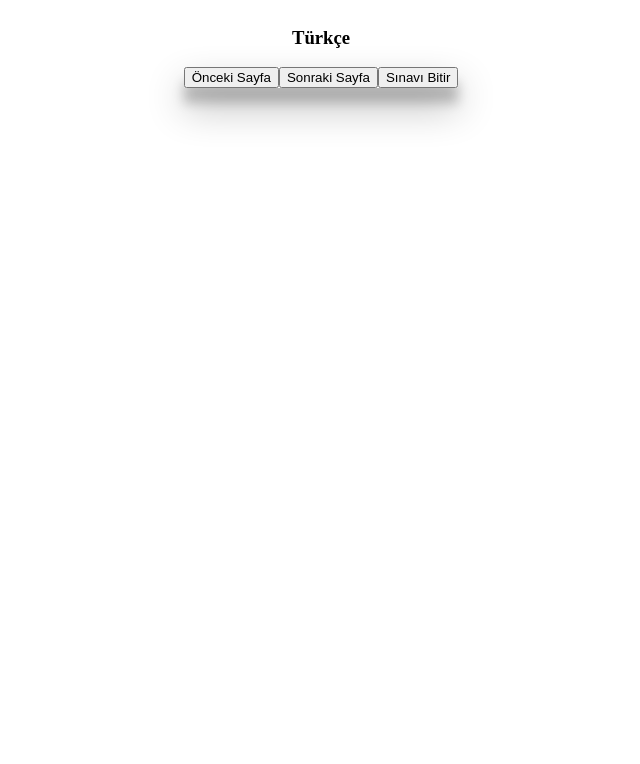
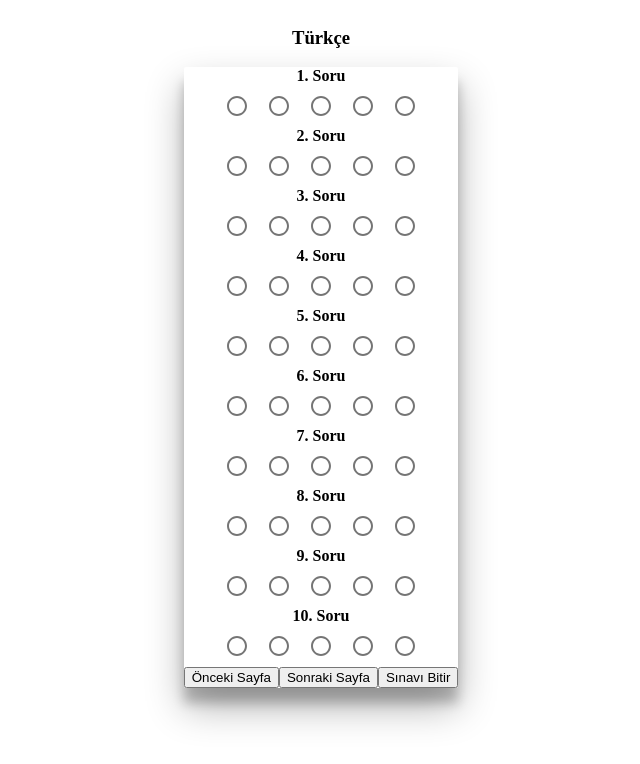
Before and after one commit to ymlihaa/Optik, a React app: page / in a window 1280 px wide. Shown: the top 764 px of the page, without its empty margins (319-959 px from the left). Built offline with nearby package versions, Linux system fonts and the light colour scheme; the HTML template or start-up script is replaced by a standard one.

Commit message:
pagination bug fixed . dont refresh page set data

```diff
--- a/src/App.js
+++ b/src/App.js
@@ -11,10 +11,10 @@ export default class App extends Component {
       alert: false,
       startIndex: 0,
     };
-    this.nextPage = this.nextPage.bind(this);
-    this.prevPage = this.prevPage.bind(this);
+
     this.setStorage = this.setStorage.bind(this);
     this.getStorage = this.getStorage.bind(this);
+    this.setAlertTrue = this.setAlertTrue.bind(this);
   }
 
   componentDidMount() {
@@ -38,38 +38,6 @@ export default class App extends Component {
     }
   }
 
-  nextPage() {
-    if (this.state.startIndex > 20) {
-      this.setState({
-        alert: true,
-        finish: true,
-      });
-      return;
-    }
-    this.setState((prevState) => {
-      return {
-        startIndex: parseInt(prevState.startIndex) + 10,
-      };
-    });
-    window.location.href = "http://localhost:8000/";
-  }
-
-  prevPage() {
-    console.log("click", this.state.startIndex);
-    if (this.state.startIndex < 10) {
-      this.setState({
-        alert: true,
-      });
-      return;
-    }
-    this.setState((prevState) => {
-      return {
-        startIndex: parseInt(prevState.startIndex) - 10,
-      };
-    });
-    window.location.href = "http://localhost:8000/";
-  }
-
   setStorage(x) {
     console.log("app.js/setStore ile set edilen :", x);
     localStorage.setItem("startIndex", x.toString());
@@ -83,6 +51,12 @@ export default class App extends Component {
   finishExam() {
     let result = { ...JSON.parse(localStorage.getItem("resultArr")) };
     console.log(result);
+  }
+
+  setAlertTrue() {
+    this.setState({
+      alert: true,
+    });
   }
 
   render() {
@@ -109,6 +83,7 @@ export default class App extends Component {
         Başarılar...
       </div>
     );
+
     return (
       <div style={Appwrapper} className="mx-auto p-2">
         <h3>{this.state.lessonName[0]}</h3>
@@ -129,37 +104,8 @@ export default class App extends Component {
             startIndex={this.state.startIndex}
             isFinish={this.state.finish}
             getItem={this.getStorage}
+            setAlertTrue={this.setAlertTrue}
           />
-          <div
-            className="btn-group  d-flex
-            justify-content-center
-            align-items-center
-            pt-3"
-            role="group"
-            aria-label="Basic example"
-          >
-            <button
-              type="button"
-              className="btn btn-primary  m-1"
-              onClick={this.prevPage}
-            >
-              Önceki Sayfa
-            </button>
-            <button
-              type="button"
-              className="btn btn-success m-1"
-              onClick={this.nextPage}
-            >
-              Sonraki Sayfa
-            </button>
-            <button
-              onClick={this.finishExam}
-              type="button"
-              class="btn btn-danger  m-1"
-            >
-              Sınavı Bitir
-            </button>
-          </div>
         </div>
       </div>
     );
--- a/src/components/Optik.js
+++ b/src/components/Optik.js
@@ -8,17 +8,19 @@ class Optik extends Component {
     this.state = {
       finish: false,
       result: [],
-      limit: 0,
+      startIndex: 0,
       htmlItems: [],
     };
     this.addClick = this.addClick.bind(this);
+    this.nextPage = this.nextPage.bind(this);
+    this.prevPage = this.prevPage.bind(this);
   }
 
   componentDidMount() {
     let value = this.props.getItem();
     const tempArr = { ...JSON.parse(localStorage.getItem("resultArr")) };
 
-    //  sayfayı yüklerken
+    // sayfayı yüklerken
     // Eğerki App componentinden gelen propsun içindeki isFinish datası true ise
     // state deki finish i true yap
     // değilse state deki limit değerini ve localStorage ' daki resulArr ı güncelle
@@ -53,6 +55,32 @@ class Optik extends Component {
     });
   }
 
+  nextPage() {
+    if (this.state.startIndex > 20) {
+      this.props.setAlertTrue();
+      return;
+    }
+    this.setState((prevState) => {
+      return {
+        startIndex: parseInt(prevState.startIndex) + 10,
+      };
+    });
+  }
+
+  prevPage() {
+    console.log("click", this.state.startIndex);
+    if (this.state.startIndex < 10) {
+      this.setState({
+        alert: true,
+      });
+      return;
+    }
+    this.setState((prevState) => {
+      return {
+        startIndex: parseInt(prevState.startIndex) - 10,
+      };
+    });
+  }
   render() {
     // İşaretlenin her bir soruyu local storage den getiriyor
     const localResultArr = {
@@ -91,7 +119,7 @@ class Optik extends Component {
 
     // App componentinden gelen startIndex bilgisinden başlayıp radio buttonlarımızı
     // 10 defa oluşturacak döngümüz
-    for (let i = this.state.limit; i < this.state.limit + 10; i++)
+    for (let i = this.state.startIndex; i < this.state.startIndex + 10; i++)
       [
         // elementimizi her iterasyonda questionList e push luyoruz
 
@@ -113,7 +141,39 @@ class Optik extends Component {
       // App componentinden sınav tamamen bittiğinde finish bilgisi gönderilecek
       // Eğer sınav tamamen bittiyse finishAlert i çalıştır
       // Bitmediyse radio buttonları döndür
-      <div>{!this.state.finish === true ? questionList : finishAlert}</div>
+      <div>
+        {!this.state.finish === true ? questionList : finishAlert}
+        <div
+          className="btn-group  d-flex
+            justify-content-center
+            align-items-center
+            pt-3"
+          role="group"
+          aria-label="Basic example"
+        >
+          <button
+            type="button"
+            className="btn btn-primary  m-1"
+            onClick={this.prevPage}
+          >
+            Önceki Sayfa
+          </button>
+          <button
+            type="button"
+            className="btn btn-success m-1"
+            onClick={this.nextPage}
+          >
+            Sonraki Sayfa
+          </button>
+          <button
+            onClick={this.finishExam}
+            type="button"
+            class="btn btn-danger  m-1"
+          >
+            Sınavı Bitir
+          </button>
+        </div>
+      </div>
     );
   }
 }
@@ -124,4 +184,8 @@ export default Optik;
  *
  * LOCAL STORAGE PROBLEMİNİ ÇÖZ
  *
+ * pagination problemini çöz
+ * limit değerlerini propstan alma burada lifecycle içerisinde hallet
+ * sayfayı yenilemeden pagination işini halletmenin bir yolunu bul .
+ *
  */
```
